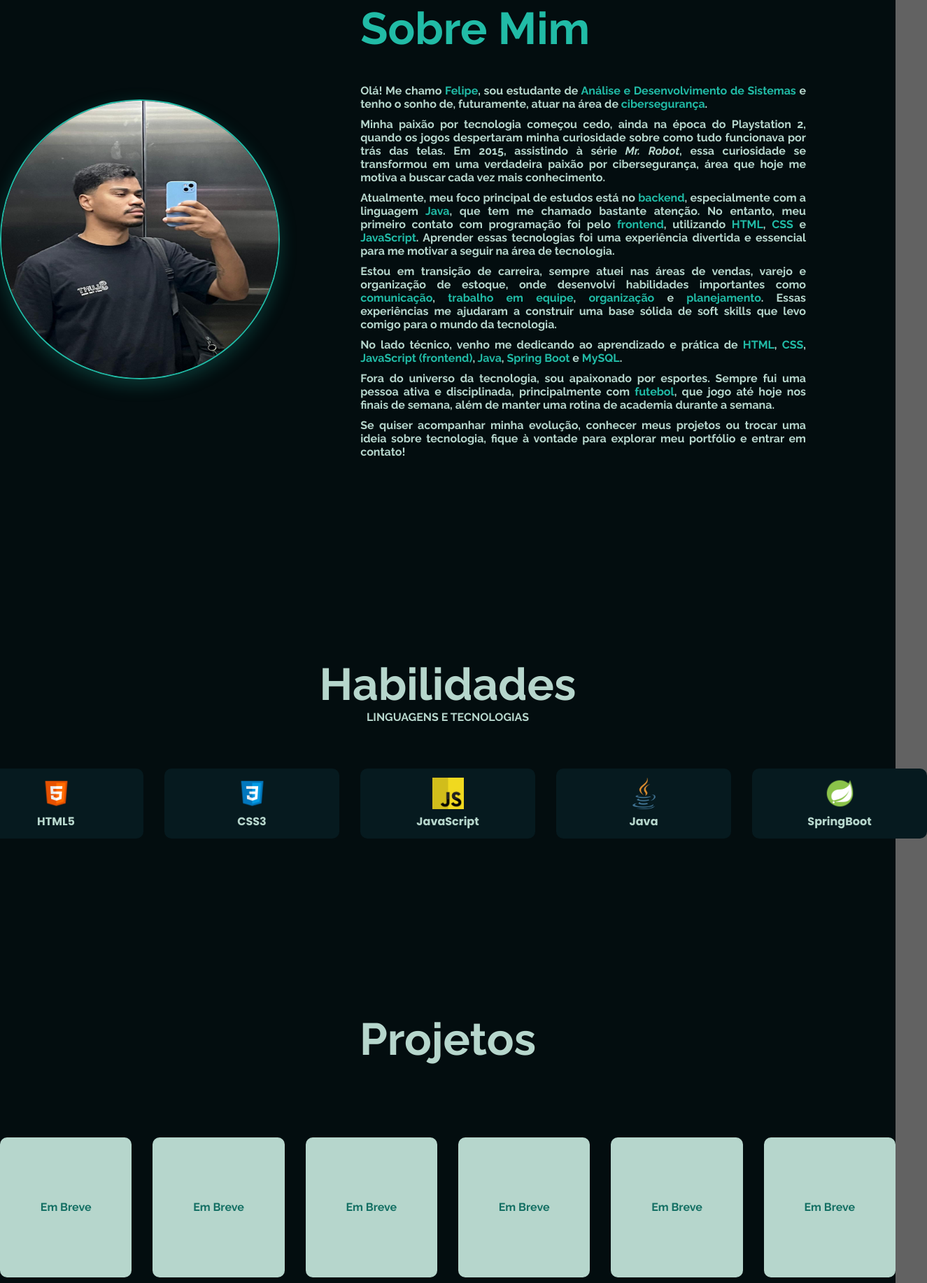
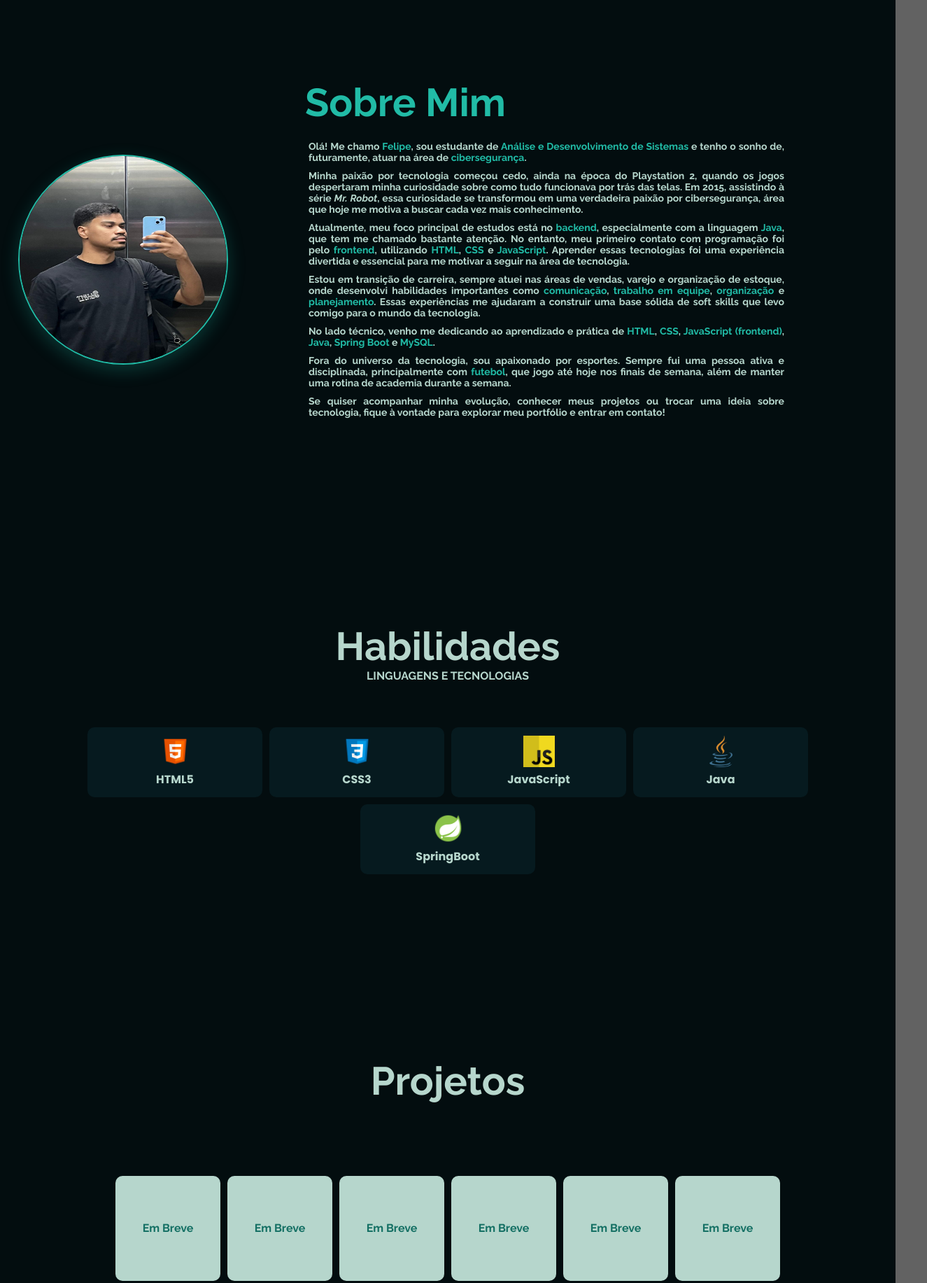
Before and after one commit to dssfelipe/portfolio-pessoal, a plain HTML site: page index.html in a window 1280 px wide. Shown: the part 871-2704 px from the top of the page at 70% size, 1325 px wide, since content can reach past the window. Drawn offline with nearby package versions, Linux system fonts and the light colour scheme.

Commit message:
Ajusta responsividade do site
- Melhora o comportamento do layout em diferentes tamanhos de tela
- Ajusta espaçamentos, tamanhos de fonte e alinhamento para melhor visualização em dispositivos variados
- Pequenas correções visuais para garantir uma experiência mais consistente

```diff
--- a/index.html
+++ b/index.html
@@ -62,9 +62,13 @@
       <div class="wrapper">
         <section class="container" id="about">
 
+            <!-- <div class="ft-prof"><img src="img/ft-portfolio.jpeg"></div> -->
+
+            <div class="box-about">
+
               <div class="ft-prof"><img src="img/ft-portfolio.jpeg"></div>
 
-            <div class="box-about">
+              <div class="text-about">
                 <h2>Sobre Mim</h2>
                 <p>
                   Olá! Me chamo <strong>Felipe</strong>, sou estudante de <strong>Análise e Desenvolvimento de Sistemas</strong> e tenho o sonho de, futuramente, atuar na área de <strong>cibersegurança</strong>.
@@ -87,6 +91,7 @@
                 <p>
                   Se quiser acompanhar minha evolução, conhecer meus projetos ou trocar uma ideia sobre tecnologia, fique à vontade para explorar meu portfólio e entrar em contato!
                 </p>
+              </div>
             </div>
         </section>
 
--- a/style/style.css
+++ b/style/style.css
@@ -173,8 +173,6 @@ main section {
 
 #about {
     display: flex;
-    align-items: center;
-    justify-content: space-evenly;
     padding-right: 10%;
 }
 
@@ -209,10 +207,16 @@ div .ft-prof {
 }
 
 .box-about {
-    width: 800px;
+    width: auto;
+    display: flex;
+    align-items: center;
+    margin: auto;
+}
+
+.text-about {
     display: flex;
     flex-direction: column;
-    gap: 10px;
+    width: 800px;
 }
 
 #about h2 {
@@ -221,8 +225,6 @@ div .ft-prof {
 
     padding-bottom: 5%;
 }
-
-
 
 #about p {
     text-align: justify;
@@ -427,6 +429,7 @@ div.title-contact {
 }
 /* end-contact */
 
+/* Screen Mobile */
 @media screen and (max-width: 1020px){
     /* Barra de navegação */
     .navbar{
@@ -469,8 +472,13 @@ div.title-contact {
     #about {
         flex-direction: column;
         height: auto;
-        gap: 40px;
         padding-right: 0px;
+    }
+
+    .box-about {
+        flex-direction: column;
+        align-items: center;
+        width: 350px;
     }
 
     div .ft-prof {
@@ -493,10 +501,6 @@ div.title-contact {
         }
     }
 
-    .box-about {
-        width: 350px;
-    }
-
     #about h2 {
         font-size: 2.5em;
         margin: auto;
@@ -505,6 +509,8 @@ div.title-contact {
     #about p {
         text-align: justify;
         font-size: 12px;
+        max-width: 330px;
+        margin: auto;
     }
 
     /* Section Skills */
@@ -567,6 +573,80 @@ div.title-contact {
     #credits {
         padding-bottom: 10%;
     }
+    }
 
+    @media screen and (max-width: 1440px){
+        /* main */
+    main {
+        padding-left: 10%;
+    }
 
+    /* Section about */
+    #about img {
+        width: 300px;
+        height: 300px;
     }
+
+    .box-about {
+        padding-top: 5%;
+    }
+
+    .text-about {
+        display: flex;
+        flex-direction: column;
+        width: 800px;
+    }
+
+    #about h2 {
+        font-size: 3.5em;
+        padding-bottom: 2.5%;
+    }
+
+    #about p {
+        text-align: justify;
+        font-size: 14px;
+        padding: 5px;
+    }
+
+    /* Section Skills */
+    .title-skills h2 {
+        font-size: 3.5rem;
+    }
+
+    .container-skills ul {
+        flex-direction: row;
+        flex-wrap: wrap;
+        gap: 10px;
+        justify-content: center;
+    }
+
+    /* Section porjects */
+    #projects h2{
+        padding-top: 8%;
+        font-size: 3.5em;
+    }
+
+    div.container-grid {
+        gap: 10px;
+    }
+
+    .box-proportion {
+        width: 150px;
+        height: 150px;
+    }
+
+    /* section contact */
+
+    div.title-contact {
+        padding-top: 5%;
+    }
+
+    .title-contact h2{
+        font-size: 3.5rem;
+    }
+
+    #credits {
+        padding-top: 10%;
+    }
+
+}
```
Lines whose indentation alone changed are shown as unchanged.
